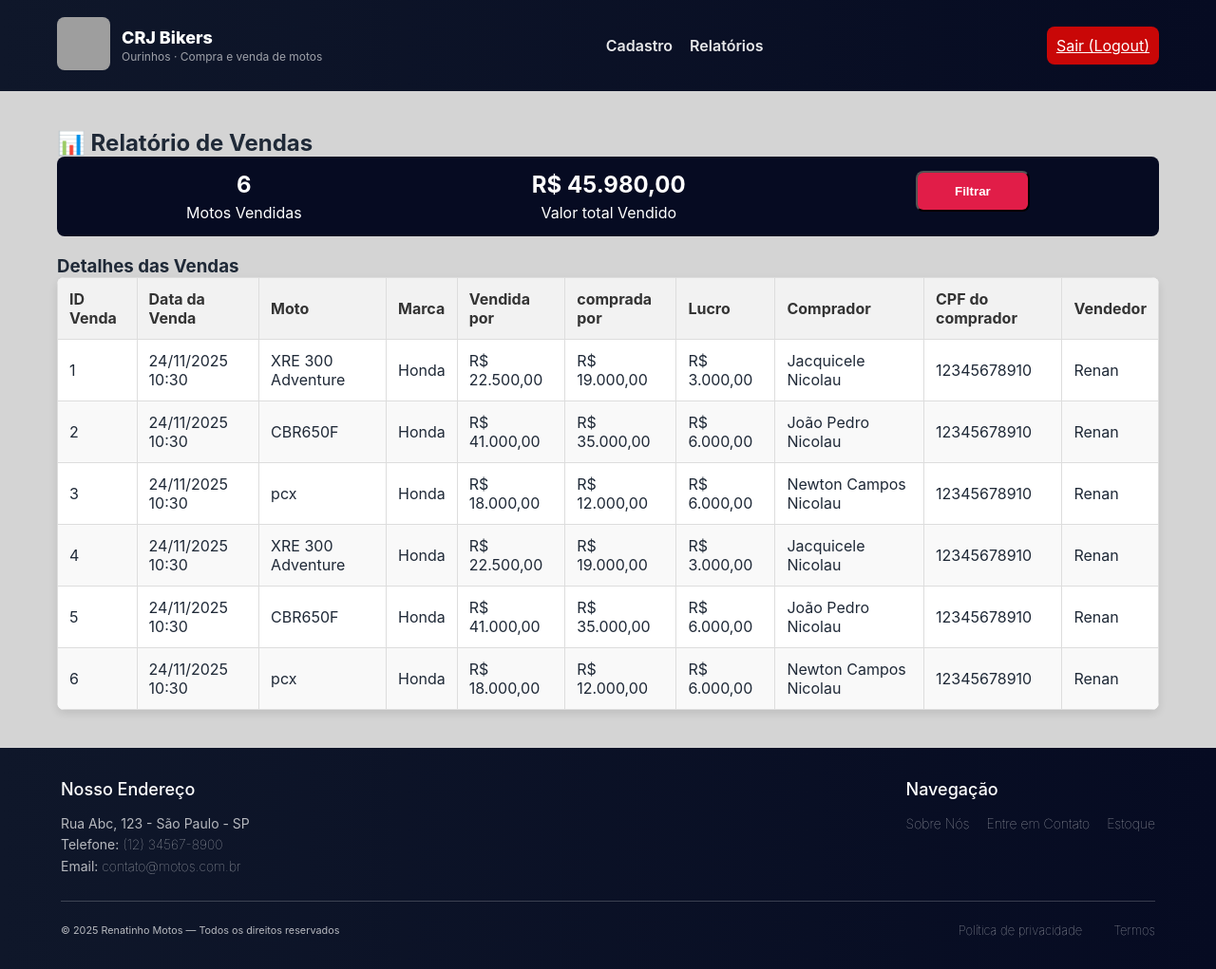
After one commit to CJSabino/ESMoto, a PHP site: page /relatorio.php in a window 1280 px wide. The commit adds this page. Shown: the whole page at 95% size. Run offline with PHP 8.4, Linux system fonts and the light colour scheme; grey boxes are pictures that could not be loaded.

Commit message:
relatório

```diff
--- a/sitemoto/estilo.css
+++ b/sitemoto/estilo.css
@@ -793,7 +793,85 @@ footer {
     transform: translateY(-2px);
 }
 
+.btn-filter-admin {
+    display: inline-block;
+    width: 120px;
+    padding: 12px 20px;
+    background-color: var(--accent);
+    color: white;
+    font-weight: 700;
+    border-radius: 8px;
+    text-decoration: none;
+    transition: background-color 0.3s ease;
+}
 
+.btn-filter-admin:hover {
+    background-color: #c2183b;
+}
+
+body {
+    background: #d4d4d4ff;
+    }
+
+    /* --- Estilos para a Página de Relatório de Vendas --- */
+
+/* Contêiner Principal */
+.admin-container {
+    padding: 20px;
+}
+
+/* Estilo para o Bloco de Resumo */
+.resumo-vendas {
+    margin-bottom: 20px;
+    padding: 15px;
+    background-color: #060b22; /* Azul escuro principal */
+    color: white;
+    border-radius: 8px;
+    display: flex; /* Para alinhar os itens lado a lado */
+    justify-content: space-around;
+    text-align: center;
+}
+
+/* Estilo para cada item dentro do resumo */
+.resumo-item h3 {
+    margin: 0 0 5px 0;
+    font-size: 24px;
+    font-weight: 700;
+}
+
+.resumo-item p {
+    margin: 0;
+    font-size: 16px;
+}
+
+/* Estilo da Tabela de Detalhes */
+table {
+    width: 100%;
+    border-collapse: collapse; /* Remove o espaçamento entre bordas */
+    background-color: white;
+    border-radius: 8px;
+    overflow: hidden; /* Garante que a borda do contêiner seja respeitada */
+    box-shadow: 0 4px 8px rgba(0, 0, 0, 0.1); /* Sombra suave */
+}
+
+/* Células da Tabela */
+th, td {
+    border: 1px solid #ddd;
+    padding: 12px;
+    text-align: left;
+}
+
+/* Cabeçalho da Tabela */
+th {
+    background-color: #f2f2f2;
+    font-weight: 700;
+    color: #333;
+}
+
+/* Linhas pares com um leve fundo para melhor leitura */
+tr:nth-child(even) {
+    background-color: #f9f9f9;
+}
 
 @keyframes fadeIn {
     from {
--- /dev/null
+++ b/sitemoto/relatorio.php
@@ -0,0 +1,123 @@
+<!DOCTYPE html>
+<html lang="pt-br">
+<head>
+    <meta charset="UTF-8">
+    <title>Relatório de Vendas</title>
+
+    <link rel="stylesheet" href="estilo.css">
+</head>
+
+<body>
+    <?php include 'includes/header_admin.php'; ?>
+    <div class="admin-container">
+        <h2>📊 Relatório de Vendas</h2>
+
+        <div class="resumo-vendas">
+            <div class="resumo-item">
+                <h3>6</h3>
+                <p>Motos Vendidas</p>
+            </div>
+            <div class="resumo-item">
+                <h3>R$ 45.980,00</h3>
+                <p>Valor total Vendido</p>
+            </div>
+            <div class="resumo-item">
+                <button class="btn-filter-admin">Filtrar</button>
+            </div>
+        </div>
+        <h3>Detalhes das Vendas</h3>
+
+        <table>
+            <thead>
+                <tr>
+                    <th>ID Venda</th>
+                    <th>Data da Venda</th>
+                    <th>Moto</th>
+                    <th>Marca</th>
+                    <th>Vendida por</th>
+                    <th>comprada por</th>
+                    <th>Lucro</th>
+                    <th>Comprador</th>
+                    <th>CPF do comprador</th>
+                    <th>Vendedor</th>
+                </tr>
+            </thead>
+            <tbody>
+                <tr>
+                    <td>1</td>
+                    <td>24/11/2025 10:30</td>
+                    <td>XRE 300 Adventure</td>
+                    <td>Honda</td>
+                    <td>R$ 22.500,00</td>
+                    <td>R$ 19.000,00</td>
+                    <td>R$ 3.000,00</td>
+                    <td>Jacquicele Nicolau</td>
+                    <td>12345678910</td>
+                    <td>Renan</td>
+                </tr>
+                <tr>
+                    <td>2</td>
+                    <td>24/11/2025 10:30</td>
+                    <td>CBR650F</td>
+                    <td>Honda</td>
+                    <td>R$ 41.000,00</td>
+                    <td>R$ 35.000,00</td>
+                    <td>R$ 6.000,00</td>
+                    <td>João Pedro Nicolau</td>
+                    <td>12345678910</td>
+                    <td>Renan</td>
+                </tr>
+                <tr>
+                    <td>3</td>
+                    <td>24/11/2025 10:30</td>
+                    <td>pcx</td>
+                    <td>Honda</td>
+                    <td>R$ 18.000,00</td>
+                    <td>R$ 12.000,00</td>
+                    <td>R$ 6.000,00</td>
+                    <td>Newton Campos Nicolau</td>
+                    <td>12345678910</td>
+                    <td>Renan</td>
+                </tr>
+                <tr>
+                    <td>4</td>
+                    <td>24/11/2025 10:30</td>
+                    <td>XRE 300 Adventure</td>
+                    <td>Honda</td>
+                    <td>R$ 22.500,00</td>
+                    <td>R$ 19.000,00</td>
+                    <td>R$ 3.000,00</td>
+                    <td>Jacquicele Nicolau</td>
+                    <td>12345678910</td>
+                    <td>Renan</td>
+                </tr>
+                <tr>
+                    <td>5</td>
+                    <td>24/11/2025 10:30</td>
+                    <td>CBR650F</td>
+                    <td>Honda</td>
+                    <td>R$ 41.000,00</td>
+                    <td>R$ 35.000,00</td>
+                    <td>R$ 6.000,00</td>
+                    <td>João Pedro Nicolau</td>
+                    <td>12345678910</td>
+                    <td>Renan</td>
+                </tr>
+                <tr>
+                    <td>6</td>
+                    <td>24/11/2025 10:30</td>
+                    <td>pcx</td>
+                    <td>Honda</td>
+                    <td>R$ 18.000,00</td>
+                    <td>R$ 12.000,00</td>
+                    <td>R$ 6.000,00</td>
+                    <td>Newton Campos Nicolau</td>
+                    <td>12345678910</td>
+                    <td>Renan</td>
+                </tr>
+                </tbody>
+        </table>
+    </div>
+    <?php include 'includes/footer.php'; ?>
+</body>
+</html>
```
Also changed, not shown: sitemoto/processar_login.php (+19 -16 lines).
